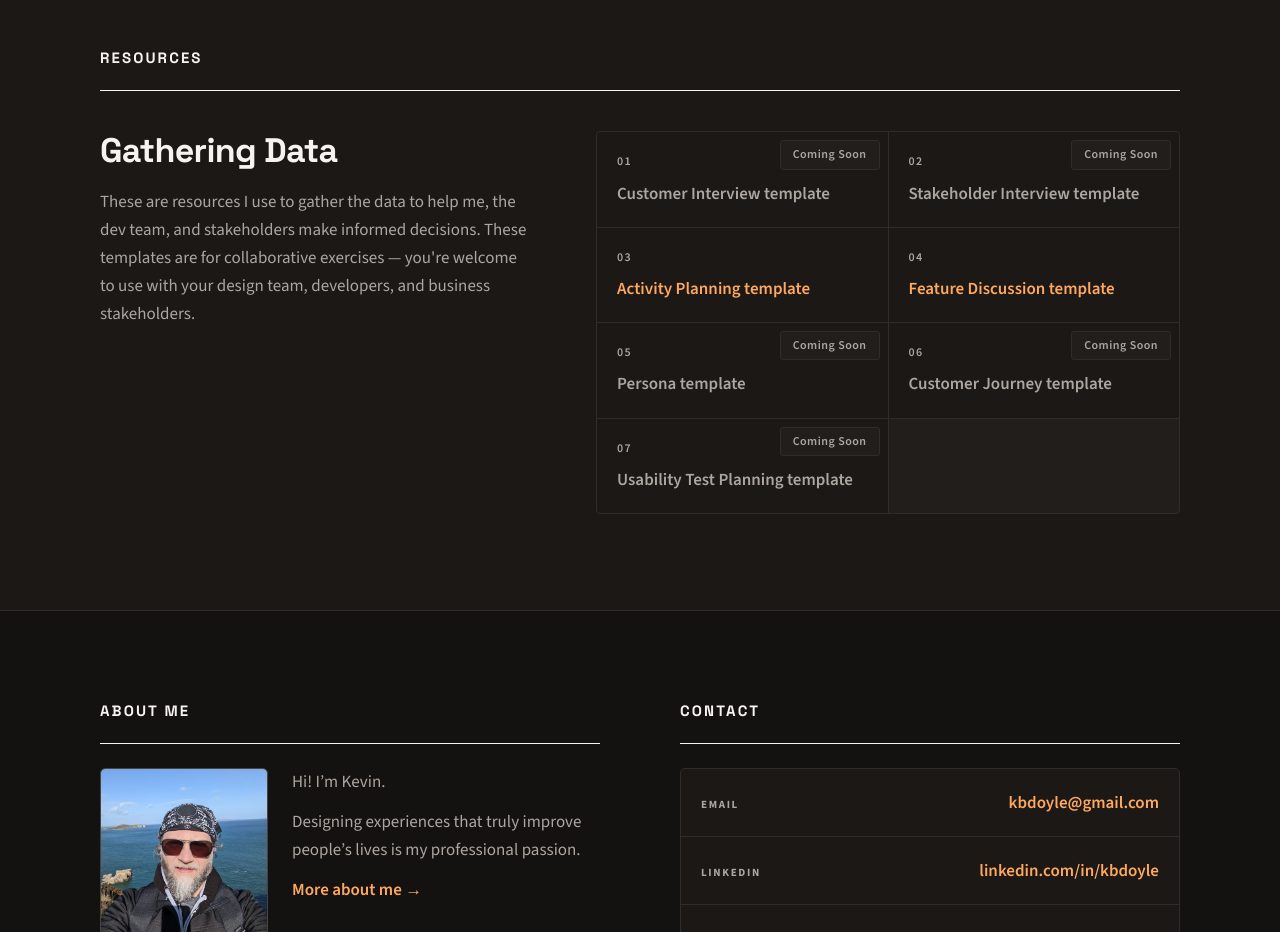
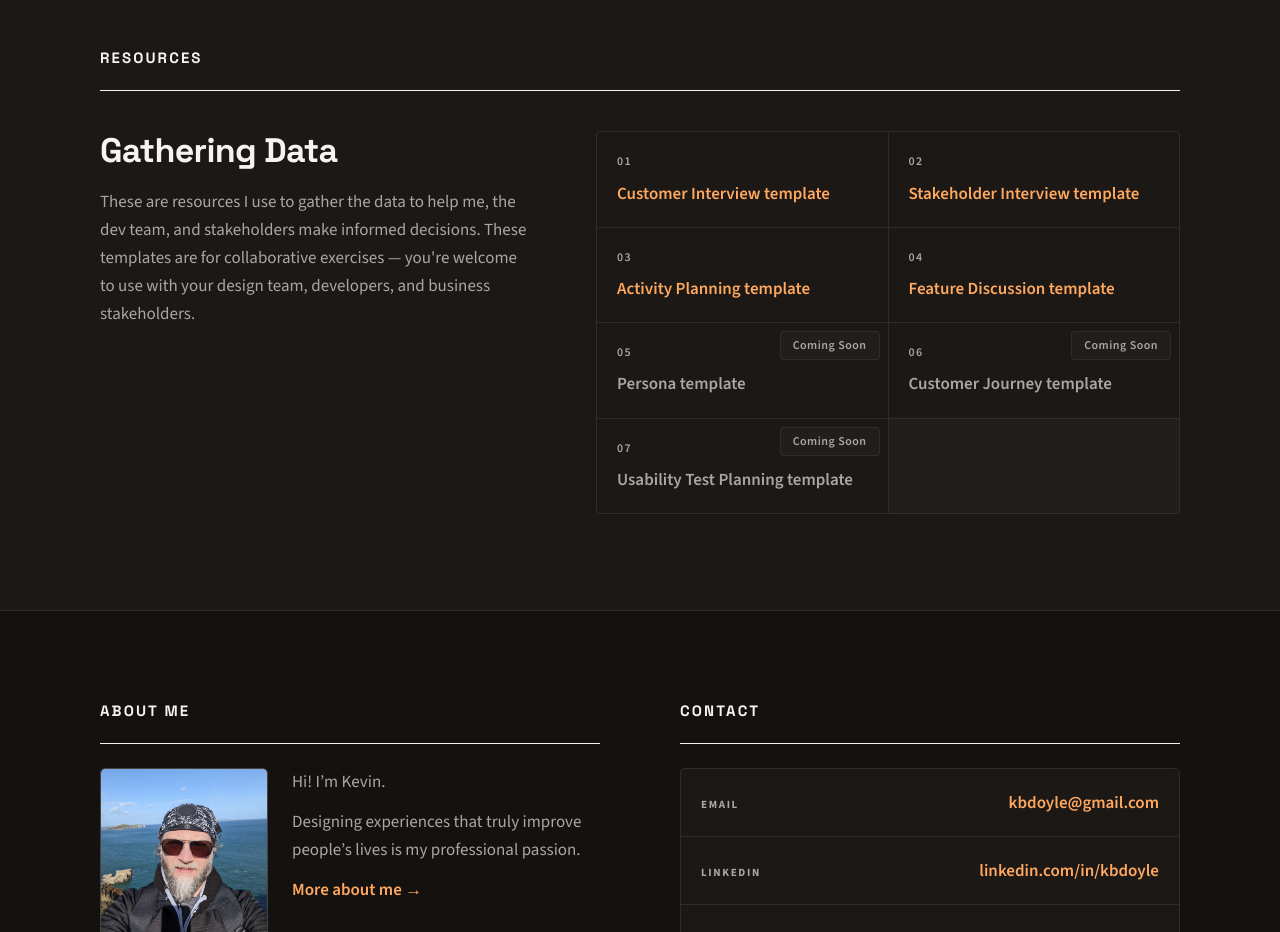
Before and after one commit to beelzebuddha/portfolio-site, a Next.js app: page / in a window 1280 px wide. Shown: the part 3420-4352 px from the top of the page. Built offline with nearby package versions, Linux system fonts and the light colour scheme.

Commit message:
Add Customer/Stakeholder Interview template links to Resources section
Fills in the previously "Coming Soon" cells for templates 01 and 02
with their Figma board links, matching the existing new-tab link
pattern used by the other active templates in the grid.

```diff
--- a/app/components/ResourcesSection.tsx
+++ b/app/components/ResourcesSection.tsx
@@ -2,8 +2,16 @@ import SectionHeader from './SectionHeader';
 import styles from './ResourcesSection.module.css';
 
 const templates = [
-  { num: '01', label: 'Customer Interview template', href: null },
-  { num: '02', label: 'Stakeholder Interview template', href: null },
+  {
+    num: '01',
+    label: 'Customer Interview template',
+    href: 'https://www.figma.com/board/GVLBzadNoAVsp62kBdg1ZE/Customer-Interview-Template?node-id=0-1&t=P3Q6pA6Zhu5rwQNb-1',
+  },
+  {
+    num: '02',
+    label: 'Stakeholder Interview template',
+    href: 'https://www.figma.com/board/XknDNApLjw6EwCz4am0UK4/Stakeholder-Interview-Template?node-id=0-1&t=ygdRjDiQyAbQYmWU-1',
+  },
   {
     num: '03',
     label: 'Activity Planning template',
@@ -41,7 +49,7 @@ export default function ResourcesSection() {
                   key={t.num}
                   href={t.href}
                   target="_blank"
-                  rel="noreferrer"
+                  rel="noopener noreferrer"
                   className={styles.cellActive}
                 >
                   <span className={styles.num}>{t.num}</span>
```
